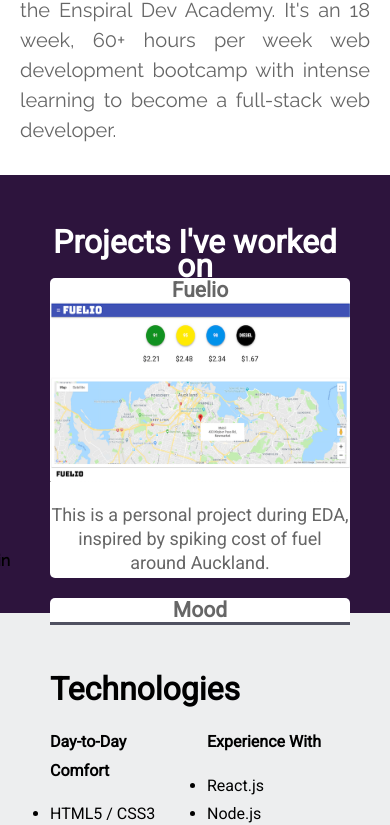
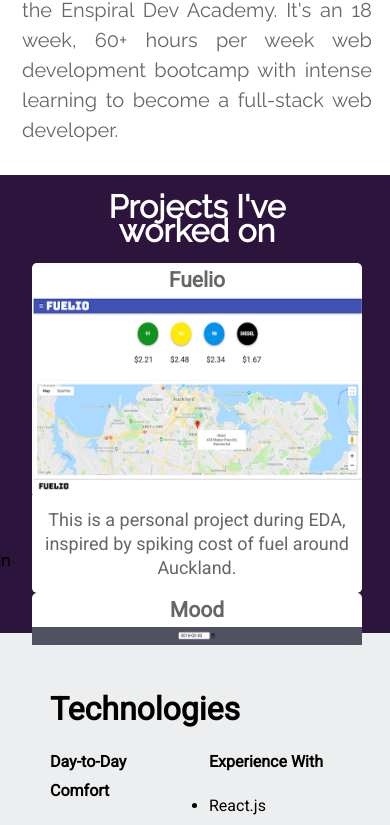
Before and after one commit to AmboMaya/Maya-Portfolio, a React app: page / in a window 390 px wide. Shown: the part 1145-1970 px from the top of the page. Built offline with nearby package versions, Linux system fonts and the light colour scheme.

Commit message:
adjusted project title and prj section headline

```diff
--- a/public/main.css
+++ b/public/main.css
@@ -10,7 +10,13 @@
   font-size: 16px;
   color: #ffffff;
   line-height: 1.5em;
-  /* width: calc(100% + 22px); */
+}
+
+@media (max-width: 499px) {
+  body {
+  width: 100%;
+  width: calc(100% + 1%);
+  }
 }
 
 a {
@@ -140,18 +146,32 @@
 
 .projects {
   display: flex;
-  /* flex-wrap: nowrap; */
-  padding: 55px 50px 25px 50px;
+  flex-wrap: wrap;
+  /* padding-bottom: 20px; */
   background-color:#2d143d;
-  height: 450px;
+  height: 460px;
   justify-content: space-evenly;
+  flex-direction: row;
+}
+.projectHeadline {
+  display: flex;
+  flex-direction: row-reverse;
+  width: 80%;
+  padding: 20px;
+}
+
+.projectHeadline h1 {
+  text-align: center;
+  margin: auto;
+  font-family: 'Raleway', sans-serif;
+  /* padding-top: */
 }
 
 .projectContainer {
   display: flex;
-  width: 320px;
-  height: 320px;
-  justify-content: space-evenly;
+  width: 330px;
+  height: 330px;
+  flex-direction: row-reverse;
 
 }
 
@@ -162,10 +182,15 @@
   border-radius: 5px;
   background-color: #ffffff;
 }
+
 .cardContainer p {
-  padding-top: 15px;
+  padding-top: 7px;
 }
 
+.cardContainer h3 {
+  padding: 5px 0 5px 0;
+  align-self: flex-start;
+}
 .cardContainer img{
   width: 100%;
   height: 60%;
@@ -173,14 +198,21 @@
 
 @media (max-width: 499px) {
   .cardContainer {
-    width: 300px;
-    height: 300px;
-    flex-direction: baseline;
+    width: 100%;
+    height: 100%;
+    /* flex-direction: baseline; */
+    justify-content: space-between;
+    margin-bottom: 20px;
   }
   .projects {
     flex-wrap: wrap;
     justify-content: space-around;
     overflow: scroll;
+    height: 470px;
+  }
+  .projectContainer {
+        justify-content: space-evenly;
+
   }
 }
 
```
